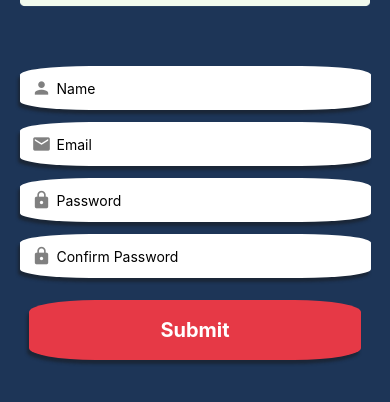
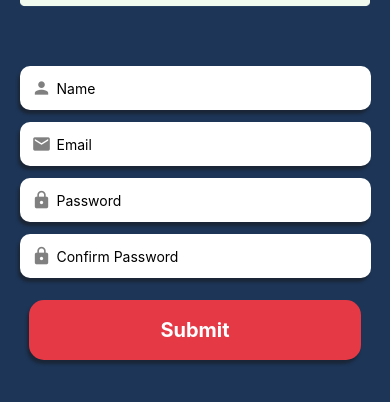
Before and after one commit to frorellana/ParkAlert, a React Native app: screen /Register in a window 390 px wide. Shown: the part 204-606 px from the top of the page. Built offline with nearby package versions, Linux system fonts and the light colour scheme.

Commit message:
basic UI working on both platforms

```diff
--- a/components/CustomButton.js
+++ b/components/CustomButton.js
@@ -24,7 +24,7 @@ export default function CustomButton({ onPress, text, bgColor }) {
 const styles = StyleSheet.create({
   container: {
     width: '85%',
-    borderRadius: '20%',
+    borderRadius: 15,
     padding: 18,
     marginTop: 16,
     alignItems: 'center',
--- a/components/CustomInput.js
+++ b/components/CustomInput.js
@@ -26,10 +26,12 @@ const styles = StyleSheet.create({
   container: {
     backgroundColor: 'white',
     width: '90%',
-    borderRadius: '20%',
     marginVertical: 6,
     padding: 12,
     flexDirection: 'row',
+    borderRadius: 10,
+    justifyContent: 'center',
+    alignItems: 'center',
   },
 
   input: {
--- a/screens/Register.js
+++ b/screens/Register.js
@@ -1,7 +1,7 @@
 import React, { useContext, useState } from 'react';
 import { AuthContext } from '../contexts/Auth';
 import { StatusBar } from 'expo-status-bar';
-import { StyleSheet, Text, Image } from 'react-native';
+import { StyleSheet, Text, Image, View } from 'react-native';
 import { SafeAreaView } from 'react-native-safe-area-context';
 import CustomInput from '../components/CustomInput';
 import CustomButton from '../components/CustomButton';
@@ -31,17 +31,20 @@ export default function Login({ navigation }) {
         style={styles.img}
         source={require('../assets/vertical-logo.png')}
       />
+
       <CustomInput
         icon={iconPerson}
         placeholder="Name"
         value={name}
         setValue={setName}
+        style={styles.inputs}
       />
       <CustomInput
         icon={iconEmail}
         placeholder="Email"
         value={email}
         setValue={setEmail}
+        style={styles.inputs}
       />
       <CustomInput
         icon={iconPassword}
@@ -49,6 +52,7 @@ export default function Login({ navigation }) {
         value={password}
         setValue={setPassword}
         secureTextEntry={true}
+        style={styles.inputs}
       />
       <CustomInput
         icon={iconPassword}
@@ -56,8 +60,14 @@ export default function Login({ navigation }) {
         value={confirmPassword}
         setValue={setConfirmPassword}
         secureTextEntry={true}
+        style={styles.inputs}
       />
-      <CustomButton text={'Submit'} bgColor={'#E63946'} onPress={onPress} />
+      <CustomButton
+        text={'Submit'}
+        bgColor={'#E63946'}
+        onPress={onPress}
+        style={styles.button}
+      />
     </SafeAreaView>
   );
 }
@@ -67,6 +77,8 @@ const styles = StyleSheet.create({
     alignItems: 'center',
     backgroundColor: '#1D3557',
     flex: 1,
+    flexDirection: 'column',
+    justifyContent: 'flex-start',
   },
   img: {
     width: 350,
```
